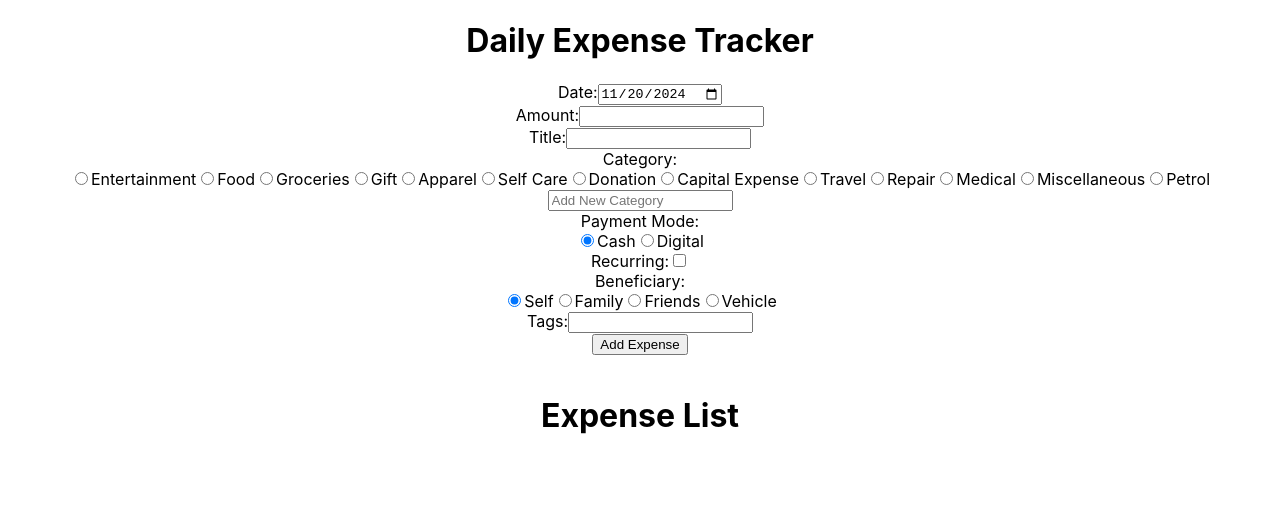
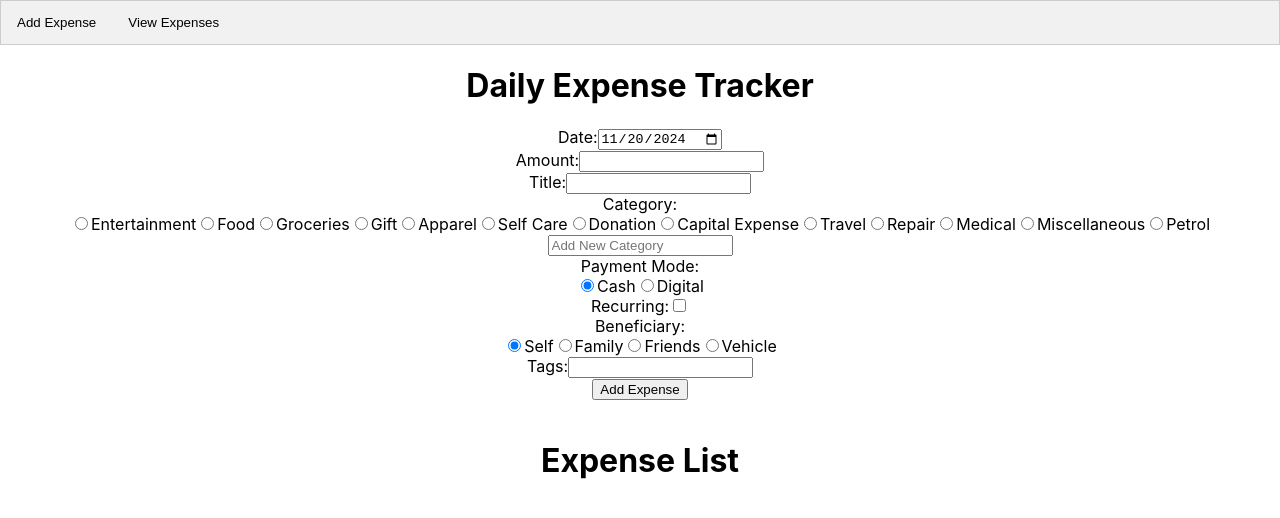
Before and after one commit to tewarishash12/expense-tracker-css, a React (Create React App) app: page / in a window 1280 px wide. Shown: the top 518 px of the page. Built offline with nearby package versions, Linux system fonts and the light colour scheme.

Commit message:
Add tabs

```diff
--- a/src/App.css
+++ b/src/App.css
@@ -36,3 +36,31 @@
     transform: rotate(360deg);
   }
 }
+
+/* Style the tab */
+.tab {
+  overflow: hidden;
+  border: 1px solid #ccc;
+  background-color: #f1f1f1;
+}
+
+/* Style the buttons that are used to open the tab content */
+.tab button {
+  background-color: inherit;
+  float: left;
+  border: none;
+  outline: none;
+  cursor: pointer;
+  padding: 14px 16px;
+  transition: 0.3s;
+}
+
+/* Change background color of buttons on hover */
+.tab button:hover {
+  background-color: #ddd;
+}
+
+/* Create an active/current tablink class */
+.tab button.active {
+  background-color: #ccc;
+}
--- a/src/App.js
+++ b/src/App.js
@@ -18,6 +18,10 @@ function App() {
 
   return (
     <div className="App">
+      <div class="tab">
+        <button class="tablink">Add Expense</button>
+        <button class="tablink">View Expenses</button>
+      </div>
       <h1>Daily Expense Tracker</h1>
       <ExpenseForm onSaveExpense={handleSaveExpense} />
       <br/>
```
